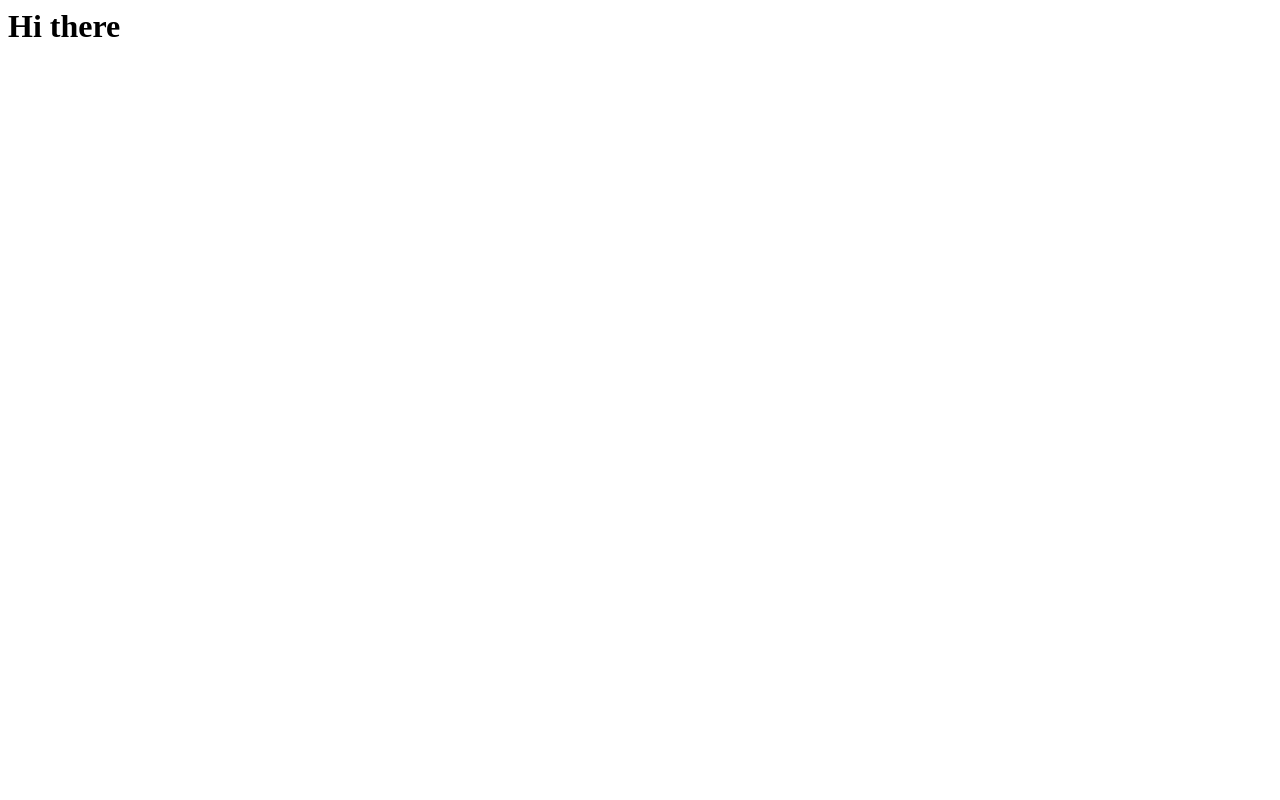
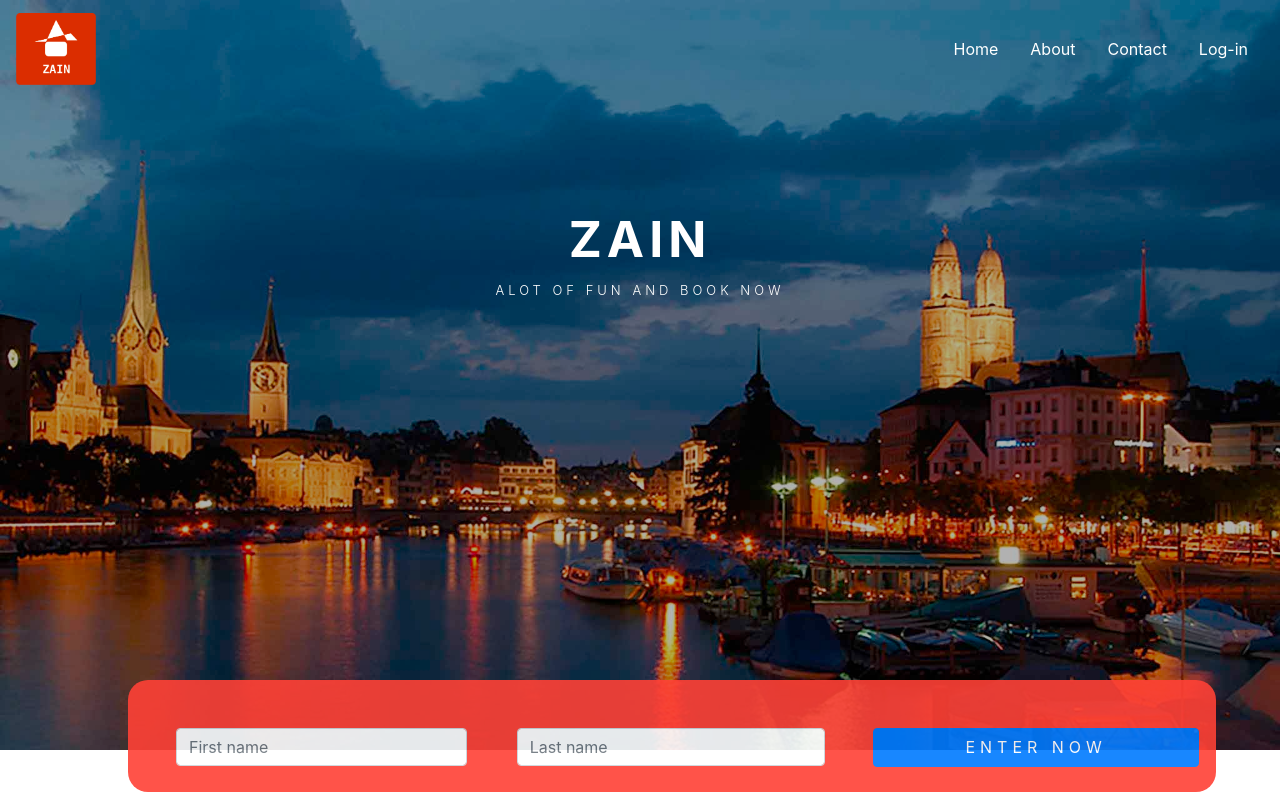
Before and after one commit to TenzinSean/frontend-mean, a plain HTML site: page layout/index.html in a window 1280 px wide. Drawn offline with nearby package versions, Linux system fonts and the light colour scheme.

Commit message:
first page done

```diff
--- a/layout/index.html
+++ b/layout/index.html
@@ -1 +1,70 @@
-<h1>Hi there</h1>
+<!DOCTYPE html>
+<html lang="en">
+<head>
+  <meta charset="UTF-8">
+  <meta name="viewport" content="width=device-width, initial-scale=1.0">
+  <meta http-equiv="X-UA-Compatible" content="ie=edge">
+  <title>Frontend-page</title>
+  <link rel="stylesheet" href="/style/style.css">
+  <!-- bootstrap-->
+  <link rel="stylesheet" href="https://stackpath.bootstrapcdn.com/bootstrap/4.1.3/css/bootstrap.min.css" integrity="sha384-MCw98/SFnGE8fJT3GXwEOngsV7Zt27NXFoaoApmYm81iuXoPkFOJwJ8ERdknLPMO" crossorigin="anonymous">
+</head>
+<body>
+  <!-- header -->
+  <header>
+    <div class="header">
+      <div class="header__light">
+        <nav class="navbar navbar-light">
+          <a class="navbar-brand" href="#">
+            <img src="/img/pic.png" alt="" class="img-fluid">
+          </a>
+          <ul class="d-none d-sm-block">
+            <li><a href="#">Log-in</a></li>
+            <li><a href="#">Contact</a></li>
+            <li><a href="#">About</a></li>
+            <li><a href="#">Home</a></li>
+          </ul>
+        </nav>
+        <div class="container">
+          <div class="header__title">
+            <div class="header__content">
+              <h1>ZAIN</h1>
+              <span class="text-center font-weight-light">ALOT OF FUN AND BOOK NOW</span>
+            </div>
+          </div>
+        </div>
+        <div class="header__switch container d-none d-sm-block">
+          <div class="header__on">
+            <form>
+              <div class="row">
+                <div class="col">
+                  <input type="text" class="form-control mt-5 ml-5 header__input--one" placeholder="First name">
+                </div>
+              <div class="col">
+                <input type="text" class="form-control mt-5 mr-5 ml-3 header__input--two" placeholder="Last name">
+              </div>
+              <div class="col">
+                <button type="button" class="btn btn-primary header__submit mt-5 mr-5  text-white">ENTER NOW</submit>
+              </div>
+              </div>
+          </form>
+          </div>
+        </div>
+      </div>
+    </div>
+  </header>
+
+
+
+  <!-- jquery -->
+  <script
+  src="https://code.jquery.com/jquery-3.3.1.js"
+  integrity="sha256-2Kok7MbOyxpgUVvAk/HJ2jigOSYS2auK4Pfzbm7uH60="
+  crossorigin="anonymous"></script>
+  <script src="/script/app.js"></script>
+  <script src="https://code.jquery.com/jquery-3.3.1.slim.min.js" integrity="sha384-q8i/X+965DzO0rT7abK41JStQIAqVgRVzpbzo5smXKp4YfRvH+8abtTE1Pi6jizo" crossorigin="anonymous"></script>
+  <script src="https://cdnjs.cloudflare.com/ajax/libs/popper.js/1.14.3/umd/popper.min.js" integrity="sha384-ZMP7rVo3mIykV+2+9J3UJ46jBk0WLaUAdn689aCwoqbBJiSnjAK/l8WvCWPIPm49" crossorigin="anonymous"></script>
+  <script src="https://stackpath.bootstrapcdn.com/bootstrap/4.1.3/js/bootstrap.min.js" integrity="sha384-ChfqqxuZUCnJSK3+MXmPNIyE6ZbWh2IMqE241rYiqJxyMiZ6OW/JmZQ5stwEULTy" crossorigin="anonymous"></script>
+
+</body>
+</html>
--- /dev/null
+++ b/script/app.js
@@ -0,0 +1,4 @@
+/* Header  javascript */
+$(".header__submit").click(function() {
+  alert("Thank you, you are submit the form");
+});
--- /dev/null
+++ b/style/style.css
@@ -0,0 +1,130 @@
+/* HEADER STYLE */
+.header {
+  background-image: url("/img/one.jpg");
+  background-repeat: nonno-repeat;
+  background-size: cover;
+  height: 450px;
+  color: #fff;
+}
+
+.header__light {
+  background-color: rgb(0,0,0,0.3);
+  height: 450px;
+}
+
+.header__light img {
+  width: 80px;
+}
+
+.header__light ul {
+  list-style-type: none;
+  margin: 0;
+  padding: 0;
+  overflow: hidden;
+}
+
+.header__light li {
+  float: right;
+}
+
+.header__light li a {
+  display: block;
+  color: white;
+  text-align: center;
+  padding: 14px 16px;
+  text-decoration: none;
+}
+
+.header__light li a:hover {
+  color: red;
+  transition: color 300ms ease-in-out;
+}
+
+.header__title {
+  display: flex;
+  justify-content: center;
+  padding-top: 5%;
+  text-align: center;
+}
+.header__content {
+}
+
+.header__title h1 {
+  letter-spacing: 5px;
+  font-weight: bold;
+  font-size: 50px;
+}
+.header__title span {
+  letter-spacing: 4px;
+  font-size: 13px;
+}
+
+.header__switch {
+  display: flex;
+  justify-content: center;
+  padding-top: 20%;
+}
+.header__on {
+  position: absolute;
+  z-index: 2; /* put .green-box above .dashed-box */
+  background: #FF4136;
+  width: 85%;
+  left: 10%;
+  top: 85%;
+  height: 7em;
+  opacity: 0.9;
+  border-radius: 20px;
+}
+
+.header__on .header__input--one {
+  width: 85%;
+}
+
+.header__on .header__input--two {
+  width: 90%;
+}
+.header__submit {
+  width: 95%;
+  height: 45%;
+  border-radius: 20px;
+  color: #333;
+  text-align: center;
+  letter-spacing: 5px;
+  padding-top: 5px;
+  font-weight: bold;
+}
+
+.header__submit:hover {
+  background-color: red;
+  transition: background-color 300ms ease-in-out;
+}
+@media (min-width: 575.98px) {
+  .header {
+    height: 600px;
+    background-size: cover;
+  }
+  .header__light {
+    height: 600px;
+  }
+  .header__title {
+    padding-top: 15%;
+  }
+}
+
+@media (min-width: 991.98px) {
+  .header {
+    height: 750px;
+    background-size: cover;
+  }
+  .header__light {
+    height: 750px;
+  }
+  .header__title {
+    padding-top: 25%;
+  }
+  .header__title {
+    padding-top: 10%;
+  }
+}
+
+/* Midddle page */
```
Also changed, not shown: img/one.jpg (added), img/pic.png (added).
